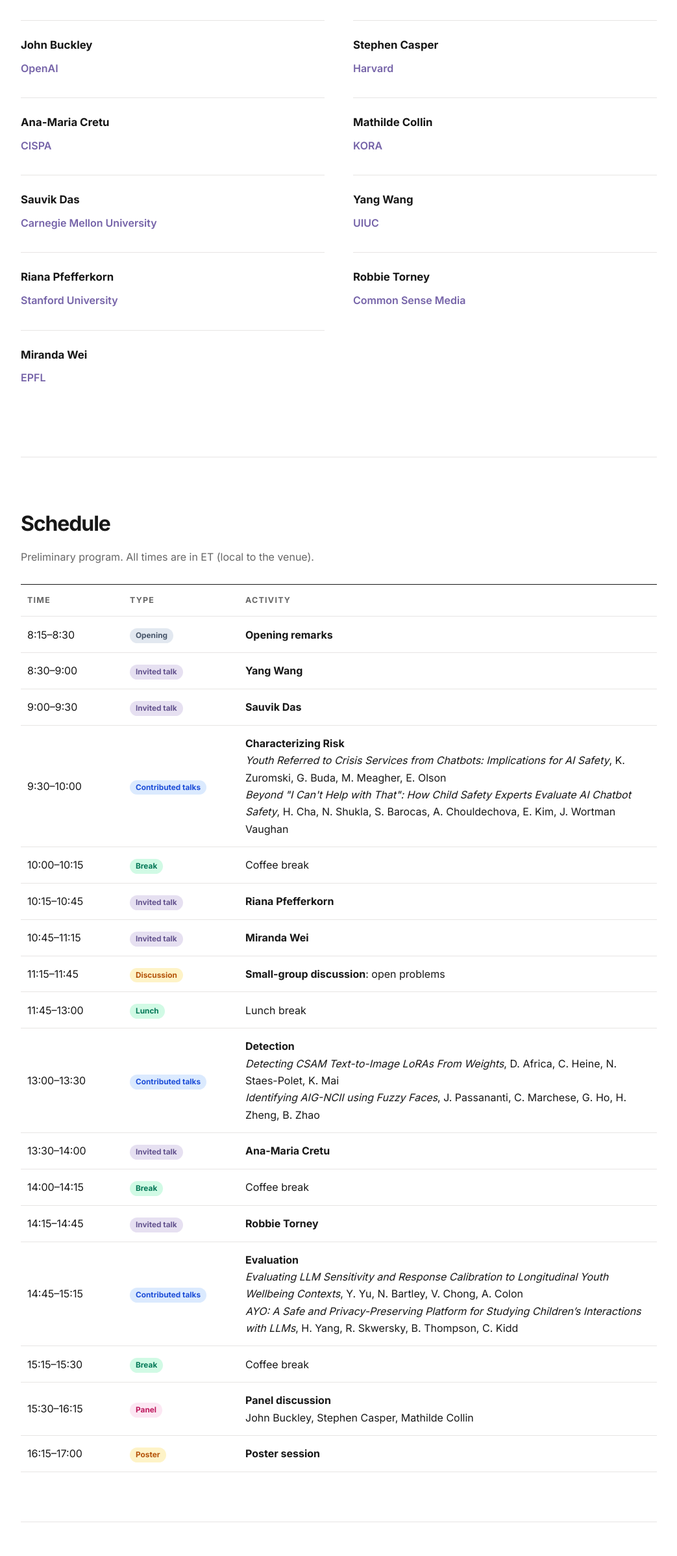
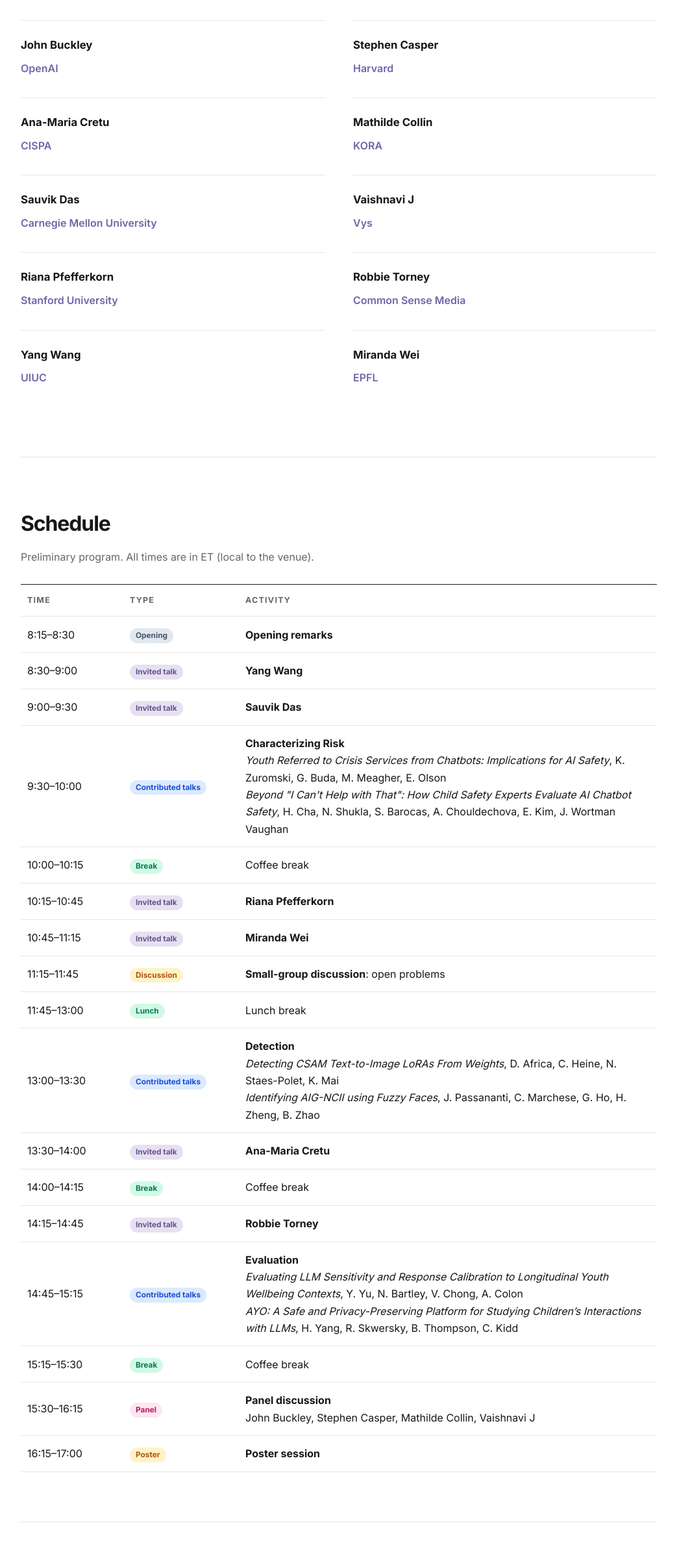
Before and after one commit to childsafety-ai/childsafety-ai.github.io, a plain HTML site: page index.html in a window 1280 px wide. Shown: the part 2201-4596 px from the top of the page at 65% size, without its empty margins (118-1161 px from the left). Drawn offline with Linux system fonts and the light colour scheme.

Commit message:
speakers

```diff
--- a/index.html
+++ b/index.html
@@ -125,9 +125,10 @@
         <article class="person"><h3>Ana-Maria Cretu</h3><p class="affiliation">CISPA</p></article><!--<p>Evaluating and preventing harmful content generation in diffusion models.</p>-->
         <article class="person"><h3>Mathilde Collin</h3><p class="affiliation">KORA</p></article>
         <article class="person"><h3>Sauvik Das</h3><p class="affiliation">Carnegie Mellon University</p></article><!--<p>Human-centered approaches to mental health and safety in child–AI interactions.</p></article>-->
-        <article class="person"><h3>Yang Wang</h3><p class="affiliation">UIUC</p><!--<p>Building effective safety frameworks for children in the age of generative AI.</p>--></article>
+        <article class="person"><h3>Vaishnavi J</h3><p class="affiliation">Vys</p><!--<p>Bridging technical AI safety and child-protection policy.</p>--></article>
         <article class="person"><h3>Riana Pfefferkorn</h3><p class="affiliation">Stanford University</p><!--<p>Bridging technical AI safety and child-protection policy.</p>--></article>
         <article class="person"><h3>Robbie Torney</h3><p class="affiliation">Common Sense Media</p><!--<p>Understanding how children engage with generative AI systems.</p>--></article>
+        <article class="person"><h3>Yang Wang</h3><p class="affiliation">UIUC</p><!--<p>Building effective safety frameworks for children in the age of generative AI.</p>--></article>
         <article class="person"><h3>Miranda Wei</h3><p class="affiliation">EPFL</p><!--<p>Combating AI-facilitated child sexual abuse.</p>--></article>
       </div>
     </section>
@@ -152,7 +153,7 @@
         <div class="schedule-row"><div>14:15–14:45</div><div><span class="tag invited">Invited talk</span></div><div><strong>Robbie Torney</strong></div></div>
         <div class="schedule-row"><div>14:45–15:15</div><div><span class="tag contributed">Contributed talks</span></div><div><strong>Evaluation</strong><br /><i>Evaluating LLM Sensitivity and Response Calibration to Longitudinal Youth Wellbeing Contexts</i>, Y. Yu, N. Bartley, V. Chong, A. Colon<br /><i>AYO: A Safe and Privacy-Preserving Platform for Studying Children’s Interactions with LLMs</i>, H. Yang, R. Skwersky, B. Thompson, C. Kidd</div></div>
         <div class="schedule-row"><div>15:15–15:30</div><div><span class="tag break">Break</span></div><div>Coffee break</div></div>
-        <div class="schedule-row"><div>15:30–16:15</div><div><span class="tag panel">Panel</span></div><div><strong>Panel discussion</strong><br />John Buckley, Stephen Casper, Mathilde Collin</div></div>
+        <div class="schedule-row"><div>15:30–16:15</div><div><span class="tag panel">Panel</span></div><div><strong>Panel discussion</strong><br />John Buckley, Stephen Casper, Mathilde Collin, Vaishnavi J</div></div>
         <div class="schedule-row"><div>16:15–17:00</div><div><span class="tag discussion">Poster</span></div><div><strong>Poster session </strong></div></div>
       </div>
     </section>
```
